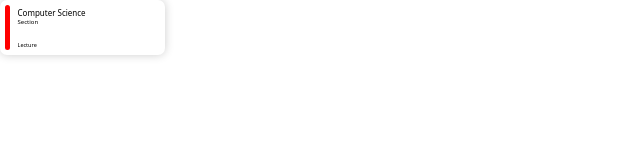
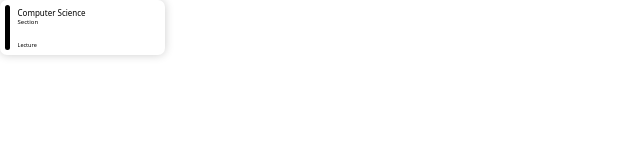
Before and after one commit to ctplatform/classtime-web, a Next.js app: page / in a window 1280 px wide. Shown: the top 160 px of the page, without its empty margins (0-640 px from the left). Built offline with nearby package versions, Linux system fonts and the light colour scheme.

Commit message:
feat: add color prop to course block

```diff
--- a/components/courseblock.module.scss
+++ b/components/courseblock.module.scss
@@ -12,7 +12,7 @@
 
   .highlight {
     border-radius: 0.5rem;
-    background-color: red;
+    background-color: black;
 
     height: 100%;
     width: 0.5rem;
@@ -20,7 +20,7 @@
     margin-right: 0.75rem;
   }
 
-  .main {
+  .text {
     display: flex;
     flex-direction: column;
     align-items: flex-start;
--- a/components/courseblock.tsx
+++ b/components/courseblock.tsx
@@ -4,16 +4,21 @@ function CourseBlock({
   courseName,
   section,
   type,
+  color,
 }: {
   courseName: string;
   section: number;
   type: string;
+  color: string;
 }) {
   return (
     <div className={styles.container}>
-      <div className={styles.highlight}></div>
+      <div
+        className={styles.highlight}
+        style={{ backgroundColor: color }}
+      ></div>
 
-      <div className={styles.main}>
+      <div className={styles.text}>
         <span className={styles.name}>{courseName}</span>
         <span className={styles.section}>Section {section}</span>
 
```
